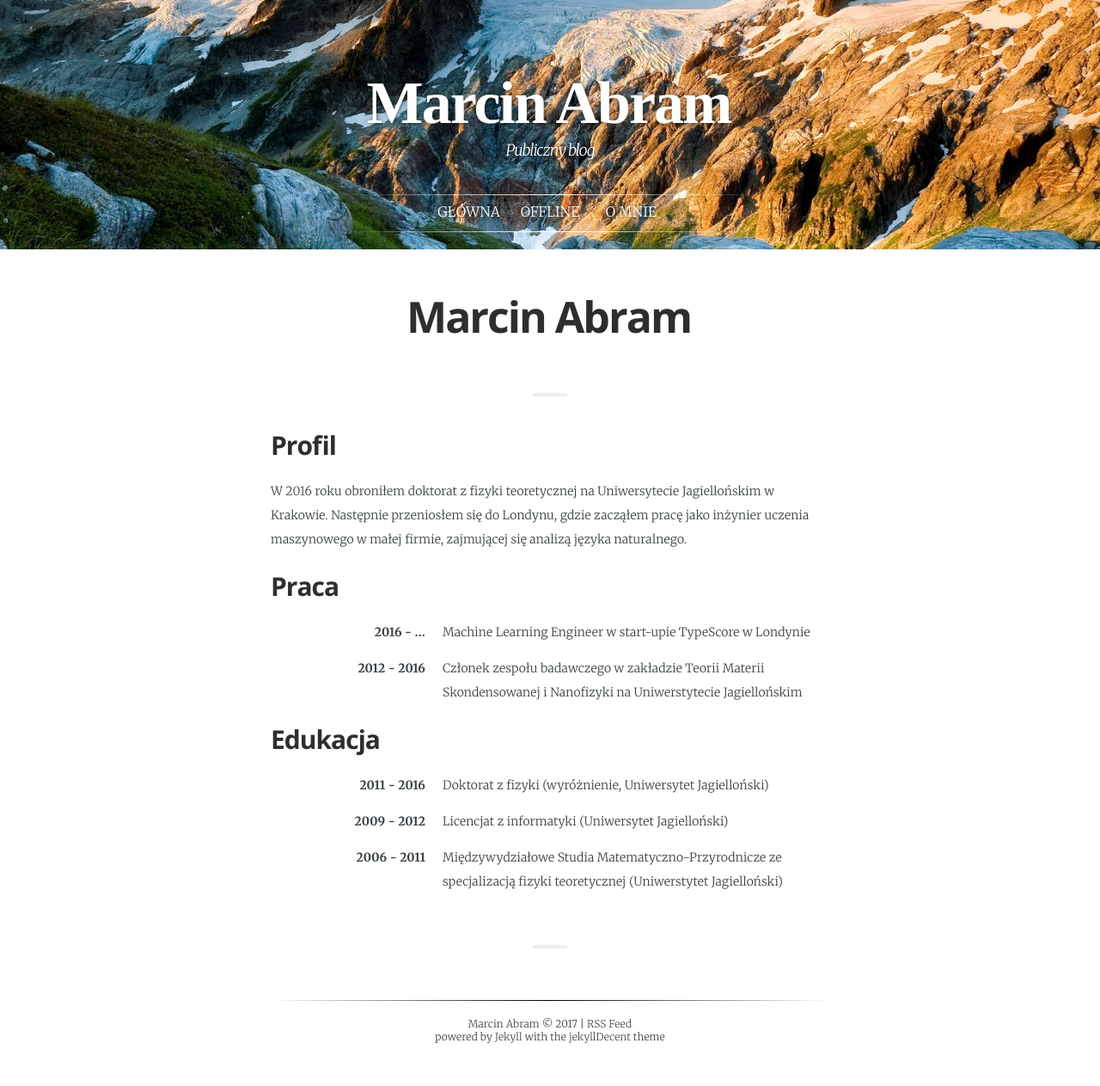
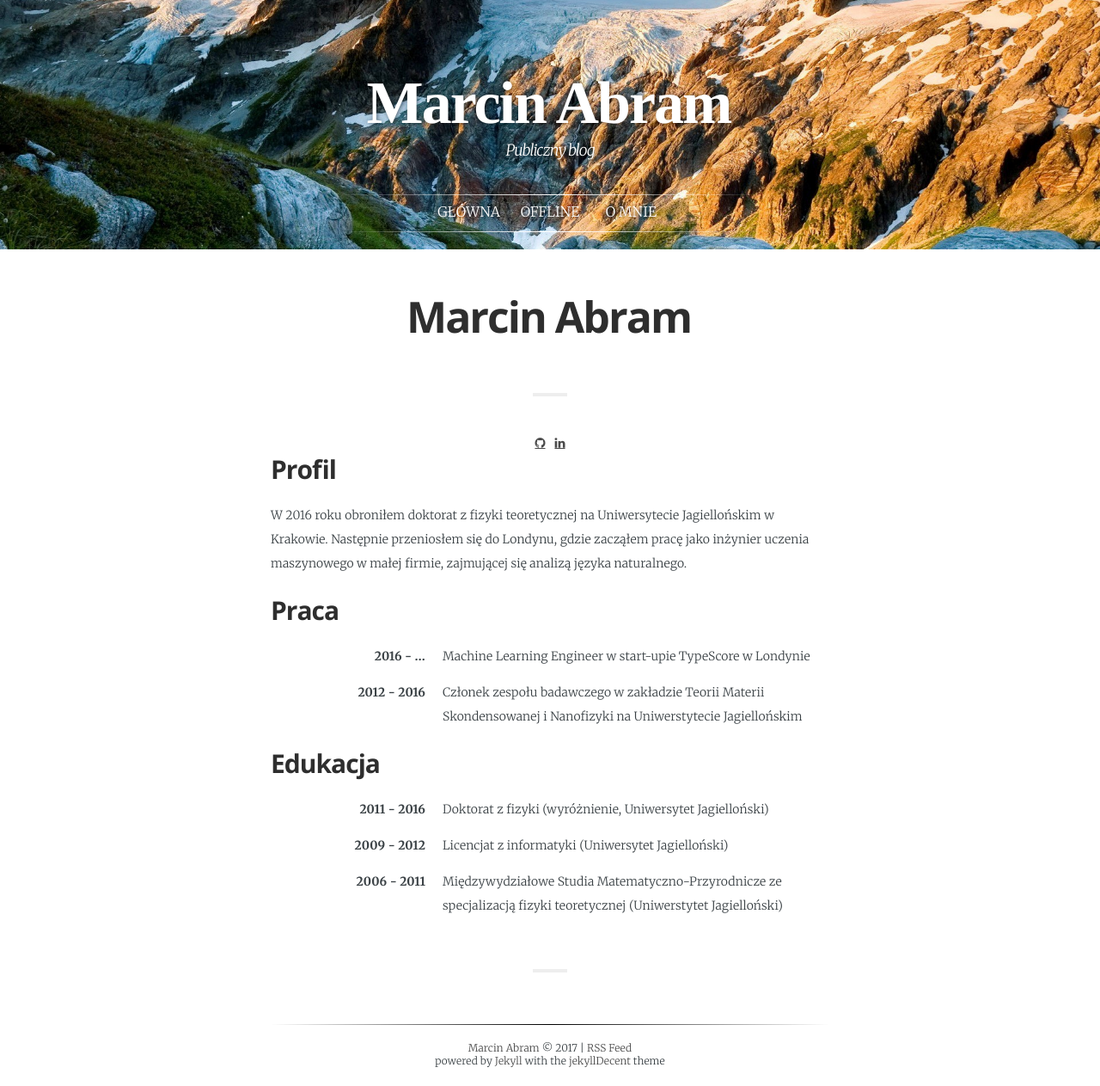
Before and after one commit to marcinabram/marcinabram.github.io, a Jekyll site: the page built from _pages/about.md, in a window 1280 px wide. Shown: the whole page at 86% size. Built offline with Jekyll 4.4.1, drawn with Linux system fonts in a browser that asks for light colours; some web fonts are replaced; before the commit the page ends 1235 px from its top, so only the background shows below that.

```diff
--- a/_pages/about.md
+++ b/_pages/about.md
@@ -1,13 +1,17 @@
 ---
 layout:    page
 permalink: "/about/"
-author:    jwillmer
 keywords:  about person
 title:     Marcin Abram
 menutitle: O mnie
 weight:    90
 excerpt:   This page contains the curriculum vitae (CV) of the author.
 ---
+
+<center>
+<a href="https://github.com/marcinabram" itemprop="sameAs" class="social-github-circled"></a>
+<a href="https://linkedin.com/in/marabram/" itemprop="sameAs" class="social-linkedin"></a>
+</center>
 
 ## Profil
 
--- a/offline.html
+++ b/offline.html
@@ -2,7 +2,7 @@
 layout: default
 ---
 
-<h2 class="post-title">All posts in one long list</h2>
+<h2 class="post-title">Wszystkie posty na jednej stronie</h2>
 <hr />
 
 {% assign reverse_posts = site.posts | sort | reverse %}
```
Also changed, not shown: _pages/offline-warning.md (+1 -1 lines), assets/marcin-16.png, assets/marcin-32.png, assets/marcin-48.png, assets/marcin-62.png, assets/marcin.jpg, favicon.ico, 1 other file.
